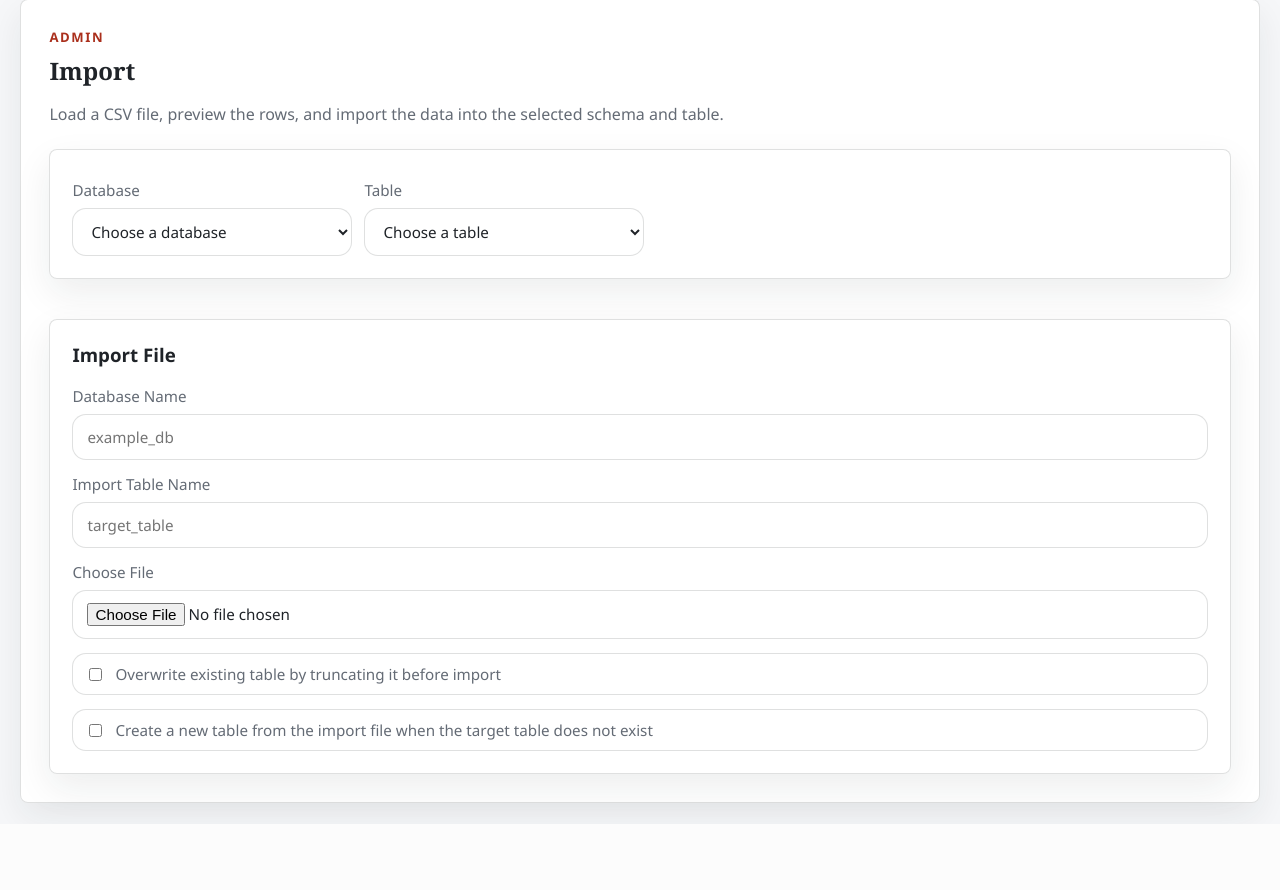
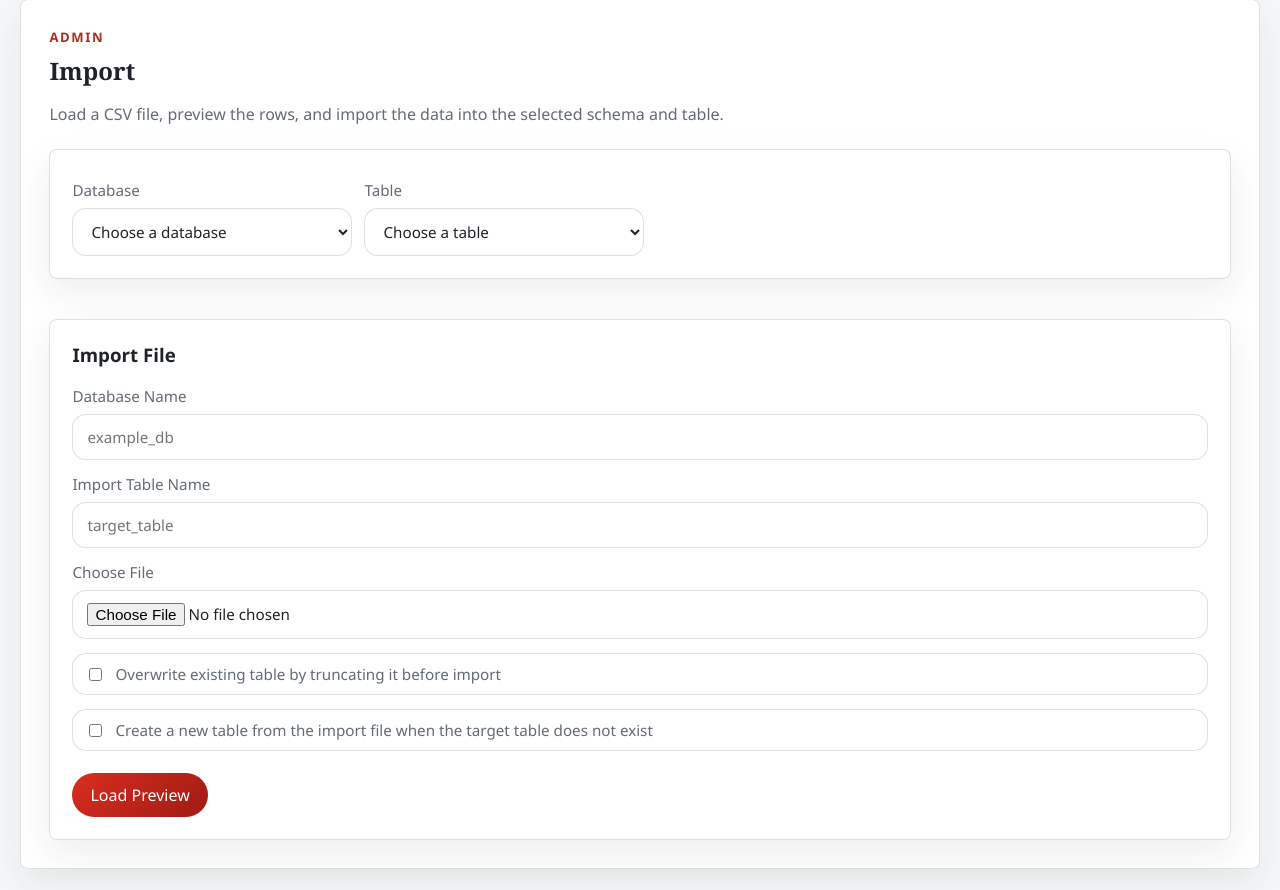
Before and after one commit to ivanxma/HeatWave_Demo, a Flask app: template templates/import.html in a window 1280 px wide. Shown: the part 21-911 px from the top of the page. Before the commit the page ends 845 px from the top, so only its background shows below. Run offline with Flask 3, Linux system fonts and the light colour scheme; the template is opened without the code that fills it, so the values that code supplies are empty; some libraries are stand-ins or nearby versions.

Commit message:
Add import preview submit button

```diff
--- a/templates/import.html
+++ b/templates/import.html
@@ -79,6 +79,10 @@
       {% if existing_target %}
       <p class="helper-text">Target table <code>{{ import_form.database_name }}.{{ import_form.table_name }}</code> already exists.</p>
       {% endif %}
+
+      <div class="form-actions">
+        <button class="button primary" type="submit" name="import_action" value="load_preview">Load Preview</button>
+      </div>
     </form>
     {% endif %}
   </article>
@@ -166,7 +170,6 @@
     </form>
 
     <div class="form-actions import-preview-actions">
-      <button class="button primary" type="submit" form="import-file-form" name="import_action" value="load_preview">Load Preview</button>
       <button class="button primary" type="submit" form="import-commit-form" name="import_action" value="import_file">Import</button>
     </div>
     <div class="table-wrap">
```
